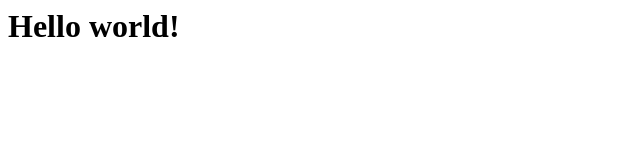
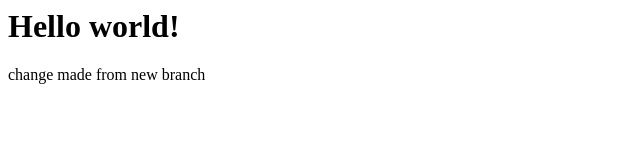
Before and after one commit to ithumati/assignment, a plain HTML site: page index.html in a window 1280 px wide. Shown: the whole page, without its empty margins (0-640 px from the left). Drawn offline with Linux system fonts and the light colour scheme.

Commit message:
new change from new branch

```diff
--- a/index.html
+++ b/index.html
@@ -1 +1,2 @@
 <h1>Hello world!</h1>
+<p>change made from new branch</p>
```
